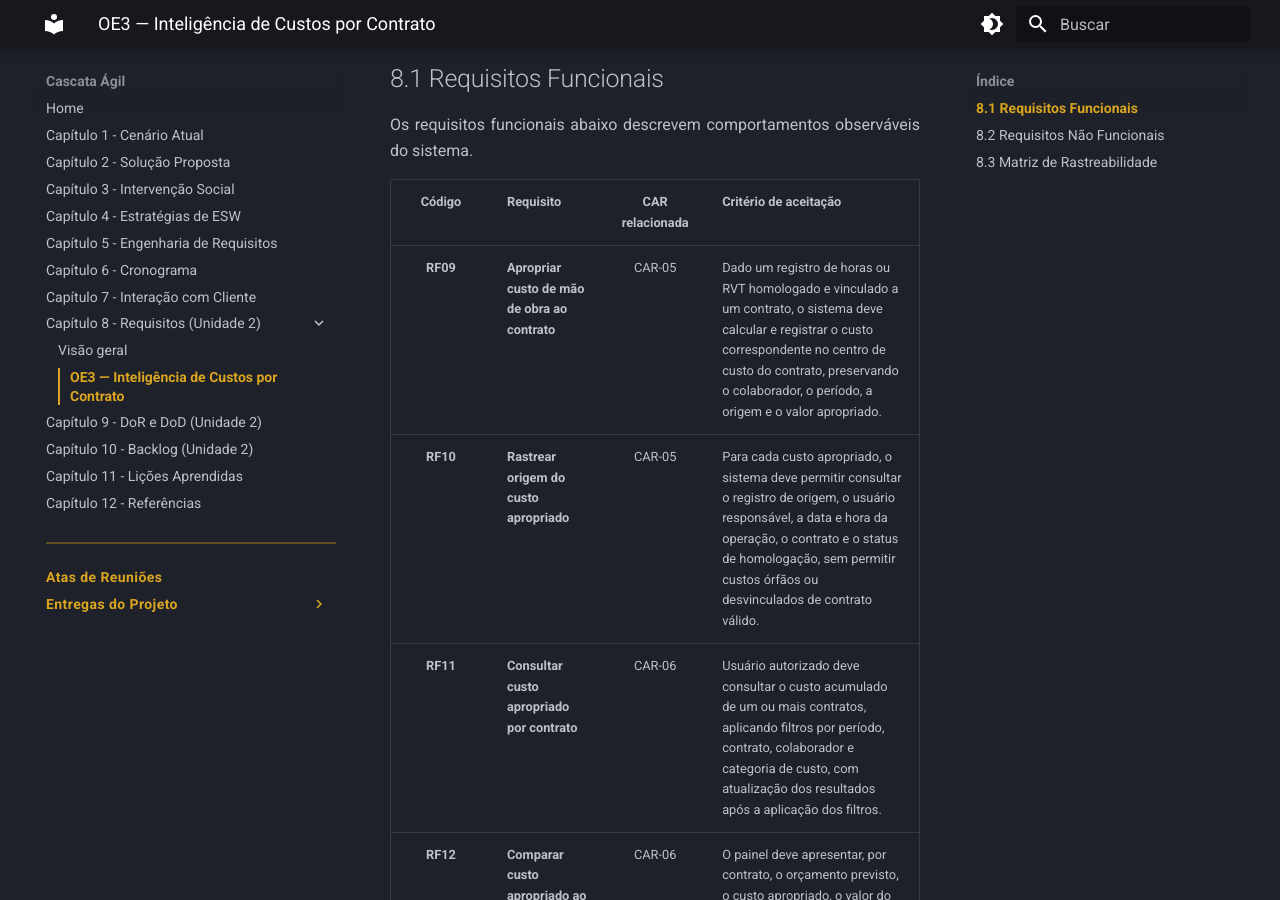
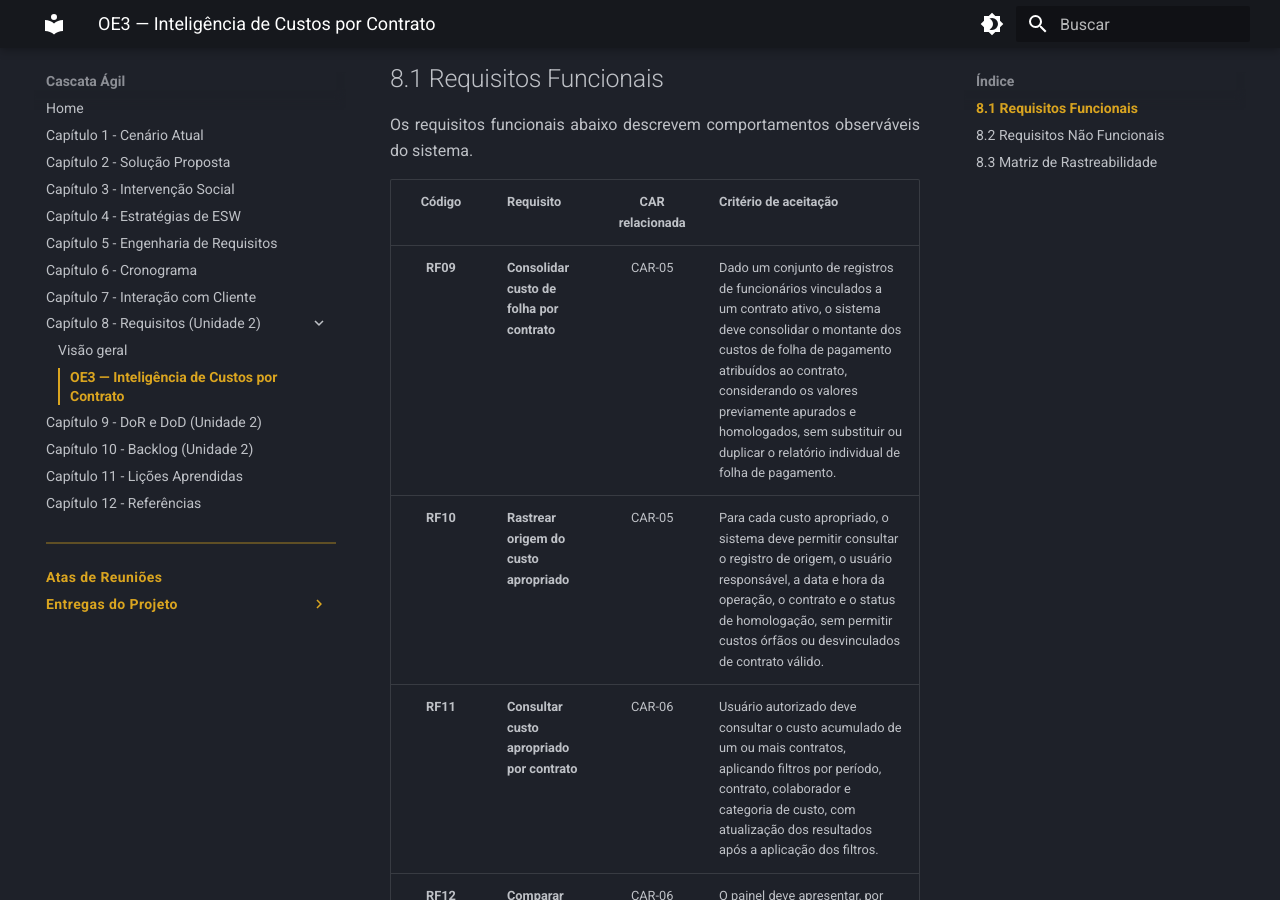
Before and after one commit to mdsreq-fga-unb/REQ-2026.2-T01-DUOC-Finance, an MkDocs documentation site: the page built from docs/requisitos/mod3.md, in a window 1280 px wide and 900 px high, scrolled down 368 px. Built offline with MkDocs 1.6.1 and Material for MkDocs 9.7.7, drawn with Linux system fonts in a browser that asks for light colours.

Commit message:
docs/ ajusta RF09

```diff
--- a/docs/requisitos/mod3.md
+++ b/docs/requisitos/mod3.md
@@ -8,7 +8,7 @@ Os requisitos funcionais abaixo descrevem comportamentos observáveis do sistema
 
 | Código | Requisito | CAR relacionada | Critério de aceitação |
 | :---: | :--- | :---: | :--- |
-| **RF09** | **Apropriar custo de mão de obra ao contrato** | CAR-05 | Dado um registro de horas ou RVT homologado e vinculado a um contrato, o sistema deve calcular e registrar o custo correspondente no centro de custo do contrato, preservando o colaborador, o período, a origem e o valor apropriado. |
+| **RF09** | **Consolidar custo de folha por contrato** | CAR-05 | Dado um conjunto de registros de funcionários vinculados a um contrato ativo, o sistema deve consolidar o montante dos custos de folha de pagamento atribuídos ao contrato, considerando os valores previamente apurados e homologados, sem substituir ou duplicar o relatório individual de folha de pagamento. |
 | **RF10** | **Rastrear origem do custo apropriado** | CAR-05 | Para cada custo apropriado, o sistema deve permitir consultar o registro de origem, o usuário responsável, a data e hora da operação, o contrato e o status de homologação, sem permitir custos órfãos ou desvinculados de contrato válido. |
 | **RF11** | **Consultar custo apropriado por contrato** | CAR-06 | Usuário autorizado deve consultar o custo acumulado de um ou mais contratos, aplicando filtros por período, contrato, colaborador e categoria de custo, com atualização dos resultados após a aplicação dos filtros. |
 | **RF12** | **Comparar custo apropriado ao orçamento** | CAR-06 | O painel deve apresentar, por contrato, o orçamento previsto, o custo apropriado, o valor do desvio e o percentual de execução orçamentária, destacando contratos cujo custo acumulado ultrapasse o orçamento definido. |
```
